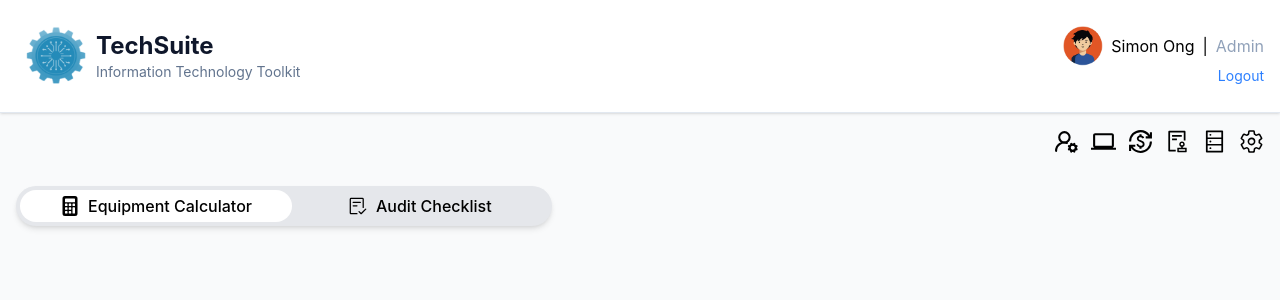
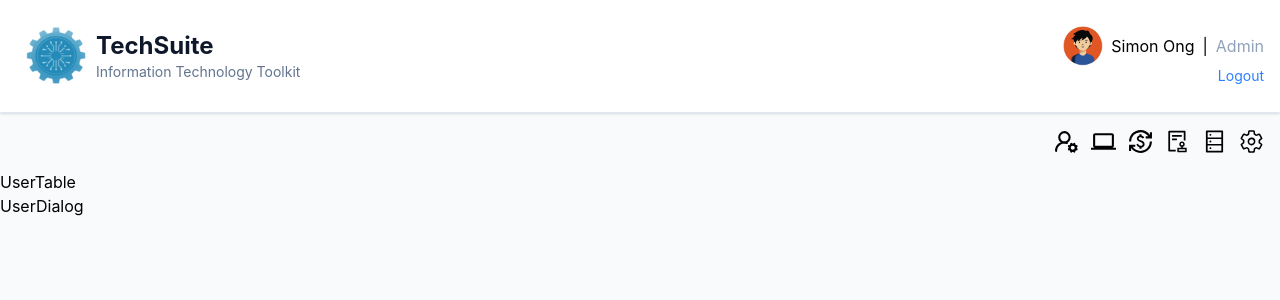
Before and after one commit to Simonongst/TechSuite-FE, a React (Vite) app: page /users in a window 1280 px wide. Shown: the top 300 px of the page. Built offline with nearby package versions, Linux system fonts and the light colour scheme; no server answers.

Commit message:
feat: add User page route and data fetching

```diff
--- a/src/App.jsx
+++ b/src/App.jsx
@@ -8,10 +8,12 @@ import { getAllEquipment } from './services/equipment';
 import EquipmentCalculator from './pages/EquipmentCalculator';
 import Currency from './pages/Currency';
 import Equipment from './pages/Equipment';
+import User from './pages/User';
 
 function App() {
   const [currencyData, setCurrencyData] = useState([]);
   const [equipmentData, setEquipmentData] = useState([]);
+  const [userData, setUserData] = useState([]);
   const location = useLocation();
 
   async function fetchCurrencies() {
@@ -34,9 +36,20 @@ function App() {
     }
   }
 
+  async function fetchUsers() {
+    try {
+      const data = await getAllUsers();
+      console.log(data);
+      if (data) setUserData(data);
+    } catch (error) {
+      console.log('Error fetching users data from BE:', error);
+    }
+  }
+
   useEffect(() => {
     fetchCurrencies();
     fetchEquipment();
+    fetchUsers();
   }, []);
 
   return (
@@ -47,13 +60,23 @@ function App() {
       </div>
 
       {location.pathname !== '/currencies' &&
-        location.pathname !== '/equipment' && (
+        location.pathname !== '/equipment' &&
+        location.pathname !== '/users' && (
           <div>
             <MainTabs />
           </div>
         )}
 
       <Routes>
+        <Route
+          path='/users'
+          element={
+            <User
+              userData={userData}
+              fetchUsers={fetchUsers}
+            />
+          }
+        />
         <Route
           path='/'
           element={
```
